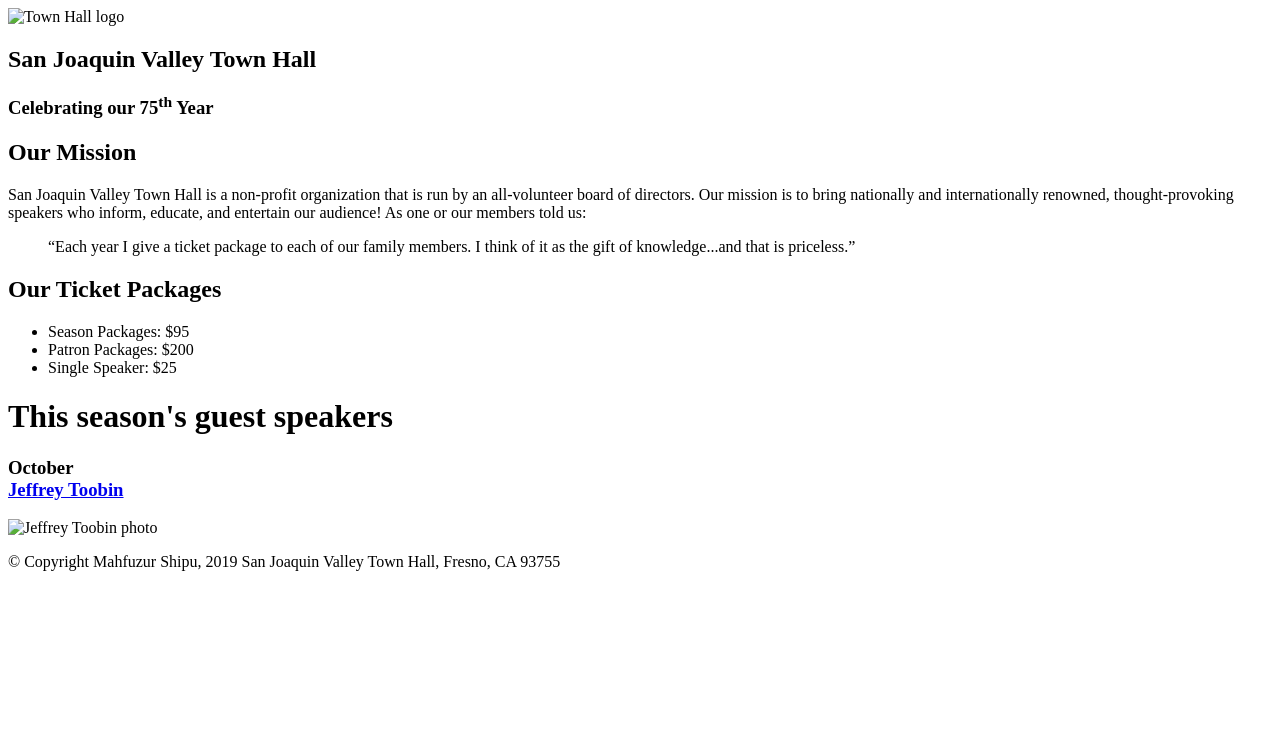
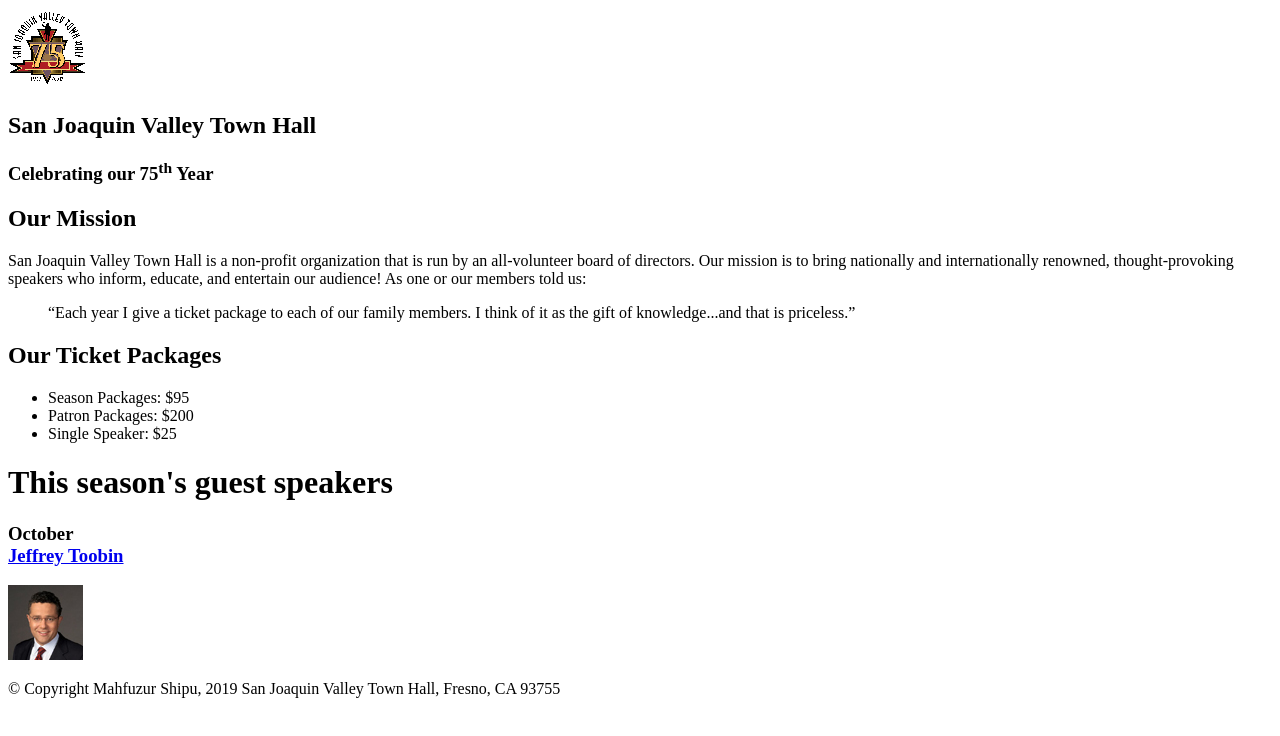
Before and after one commit to ms2767/A08, a plain HTML site: page index.html in a window 1280 px wide. Drawn offline with Linux system fonts and the light colour scheme.

Commit message:
Update index.html

```diff
--- a/index.html
+++ b/index.html
@@ -6,7 +6,7 @@
 
 	<meta charset="utf-8">
 	<title>San Joaquin Valley Town Hall</title>
-	<link rel="shortcut icon" href="images/favicon.ico">
+	<link rel="shortcut icon" href="favicon.ico">
 	<script src="http://html5shiv.googlecode.com/svn/trunk/html5.js"></script>
 
 
@@ -15,7 +15,7 @@
 <body>
 
 	<header>
-		<img src="images/town_hall_logo.gif" alt="Town Hall logo" height="80">
+		<img src="town_hall_logo.gif" alt="Town Hall logo" height="80">
 		<h2>San Joaquin Valley Town Hall</h2>
 		<h3>Celebrating our 75<sup>th</sup> Year</h3>
 	</header>
@@ -36,8 +36,8 @@
 		</ul>
 
 		<h1>This season's guest speakers</h1>
-		<h3>October<br><a href="speakers/toobin.html">Jeffrey Toobin</a></h3>
-		<img src="images/toobin75.jpg" alt="Jeffrey Toobin photo">
+		<h3>October<br><a href="toobin.html">Jeffrey Toobin</a></h3>
+		<img src="toobin75.jpg" alt="Jeffrey Toobin photo">
 <!--		<h3>November<br><a href="speakers/sorkin.html">Andrew Ross Sorkin</a></h3>
 		<img src="images/sorkin75.jpg" alt="Andrew Ross Sorkin photo">
 		<h3>January<br><a href="speakers/chua.html">Amy Chua</a></h3>
```
